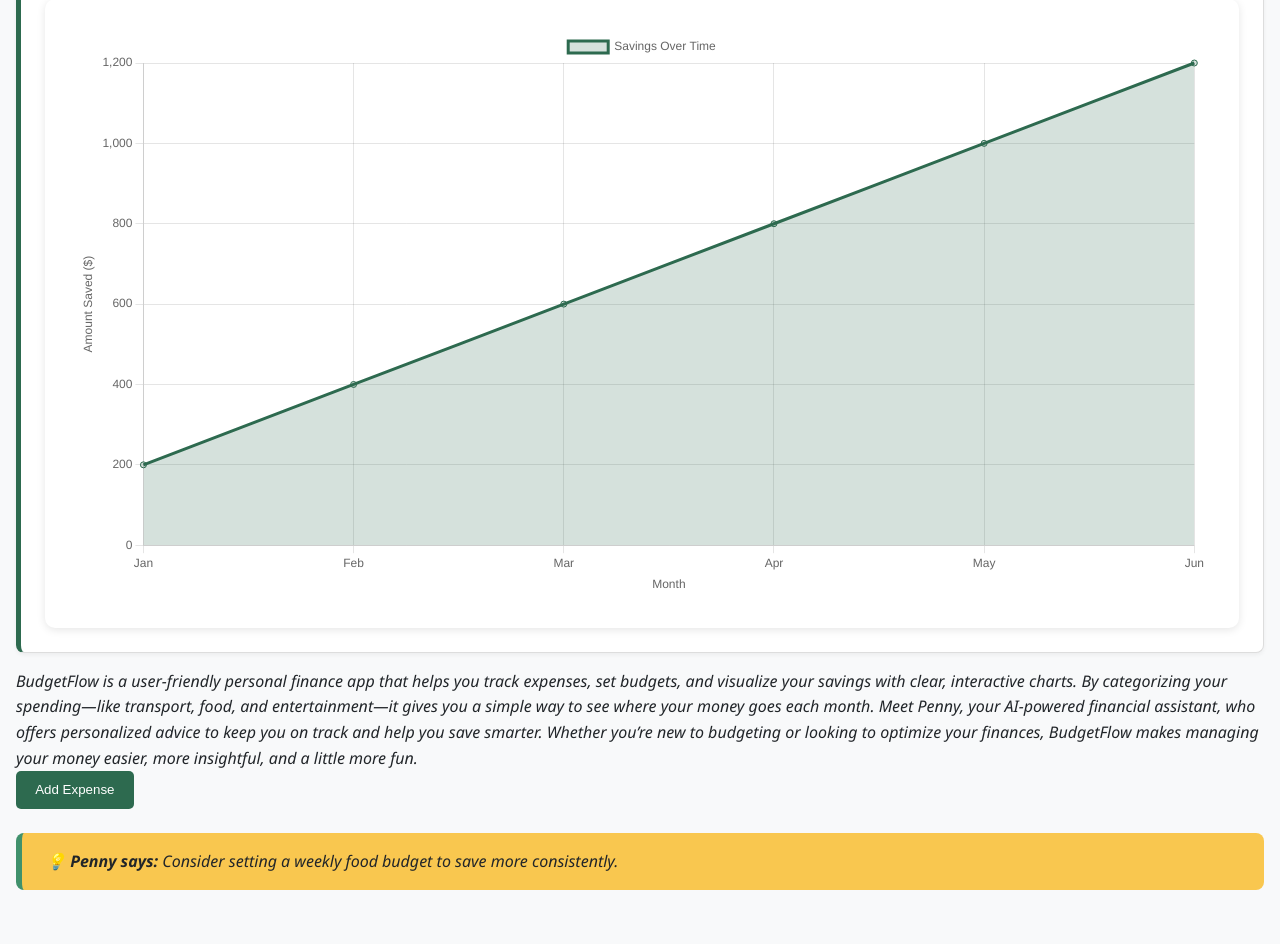
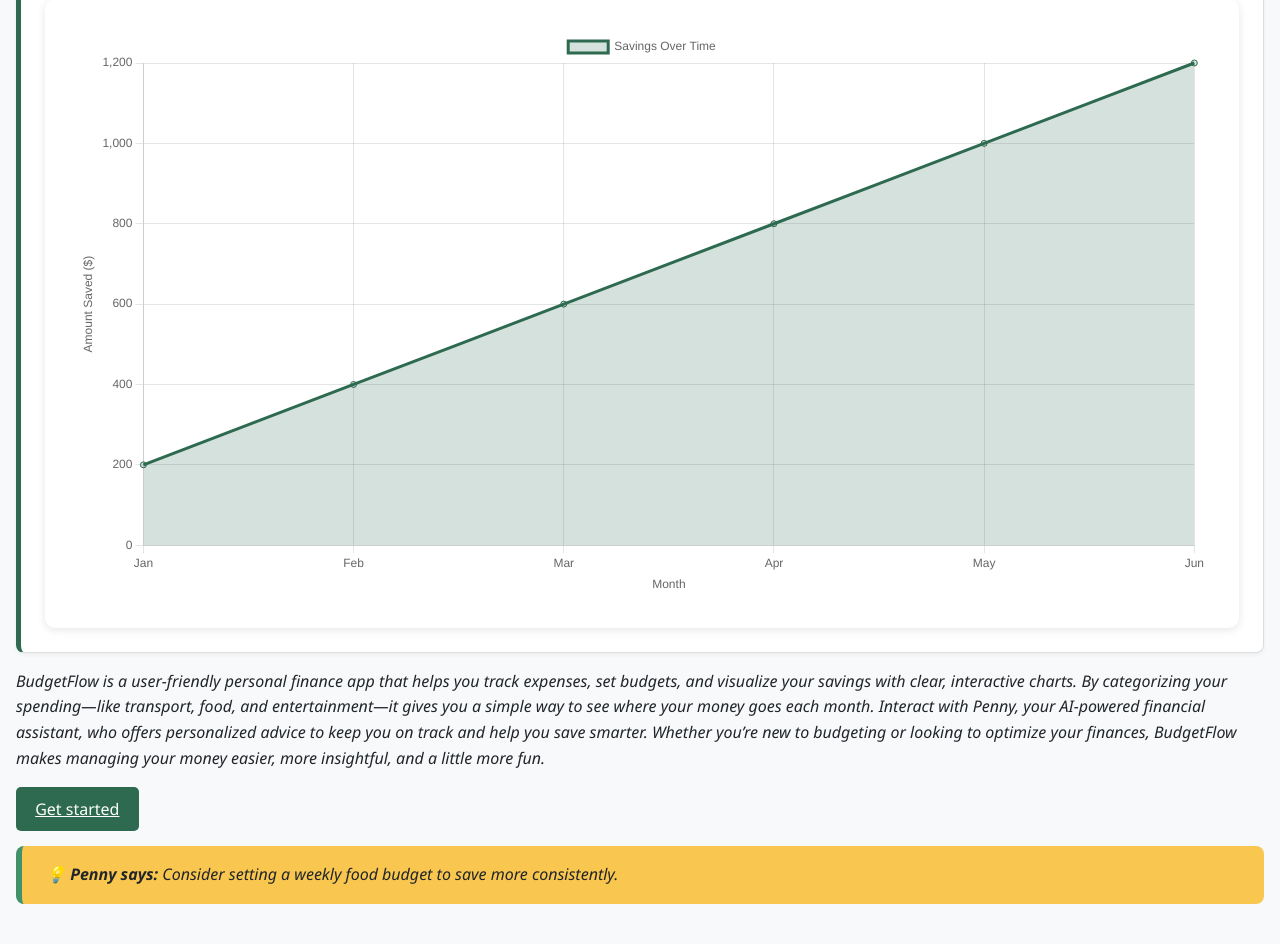
Before and after one commit to AmohelangMohlomi/BudgetFlow, a Flask app: page / in a window 1280 px wide. Shown: the part 233-1177 px from the top of the page. Before the commit the page ends 1123 px from the top, so only its background shows below. Run offline with Flask 3, Linux system fonts and the light colour scheme.

Commit message:
Edited get started button

```diff
--- a/templates/index.html
+++ b/templates/index.html
@@ -32,10 +32,11 @@
             </div>
         </div>
             <p class="italic-heading">BudgetFlow is a user-friendly personal finance app that helps you track expenses, set budgets, and visualize your savings with clear, interactive charts. By categorizing your spending—like transport, food, and entertainment—it gives you a simple way to see where your money goes each month.
-                Meet Penny, your AI-powered financial assistant, who offers personalized advice to keep you on track and help you save smarter. Whether you’re new to budgeting or looking to optimize your finances, BudgetFlow makes managing your money easier, more insightful, and a little more fun.</p>
+                Interact with Penny, your AI-powered financial assistant, who offers personalized advice to keep you on track and help you save smarter. Whether you’re new to budgeting or looking to optimize your finances, BudgetFlow makes managing your money easier, more insightful, and a little more fun.</p>
         </div>
 
-        <button class="btn">Add Expense</button>
+        <br>
+        <a href="/signup" class="btn">Get started</a>
 
         <div class="penny-advice">
             Consider setting a weekly food budget to save more consistently.
```
